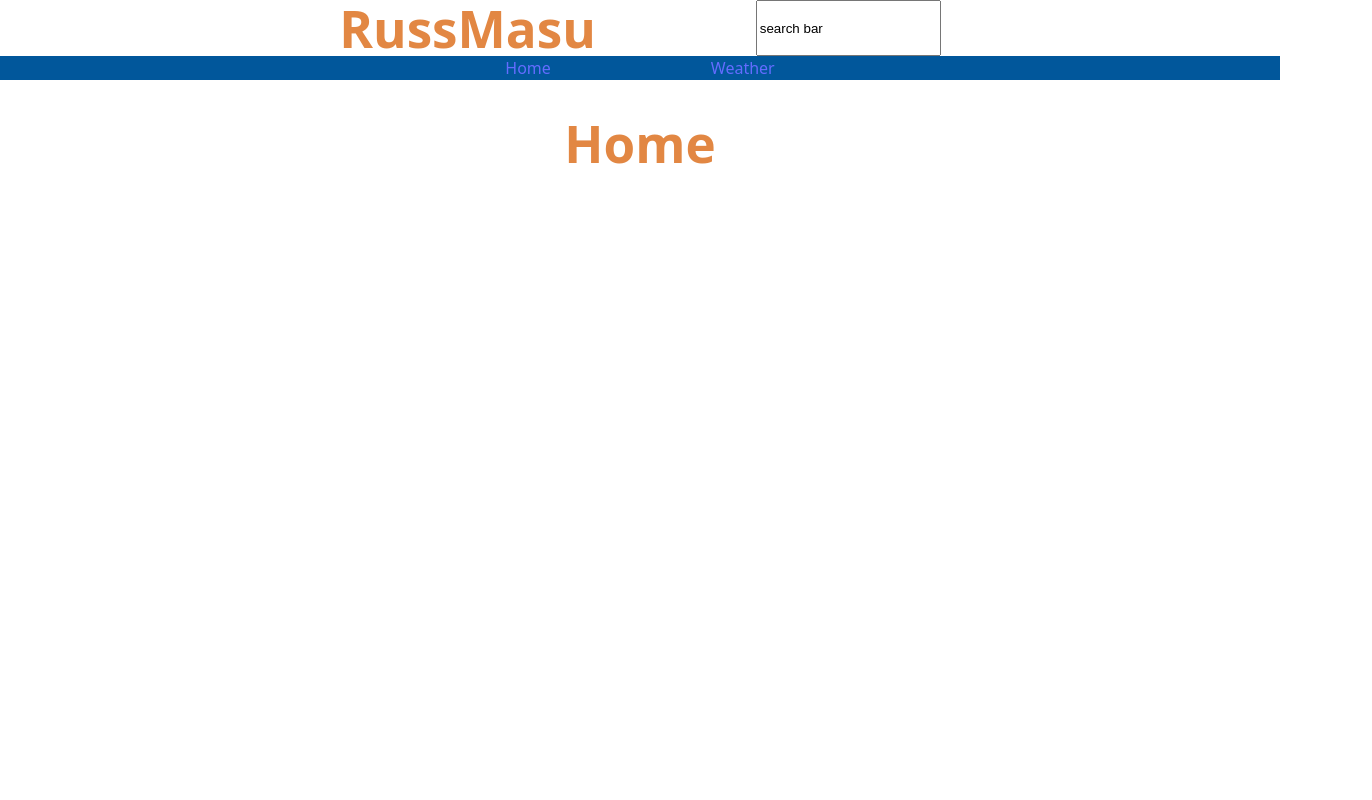
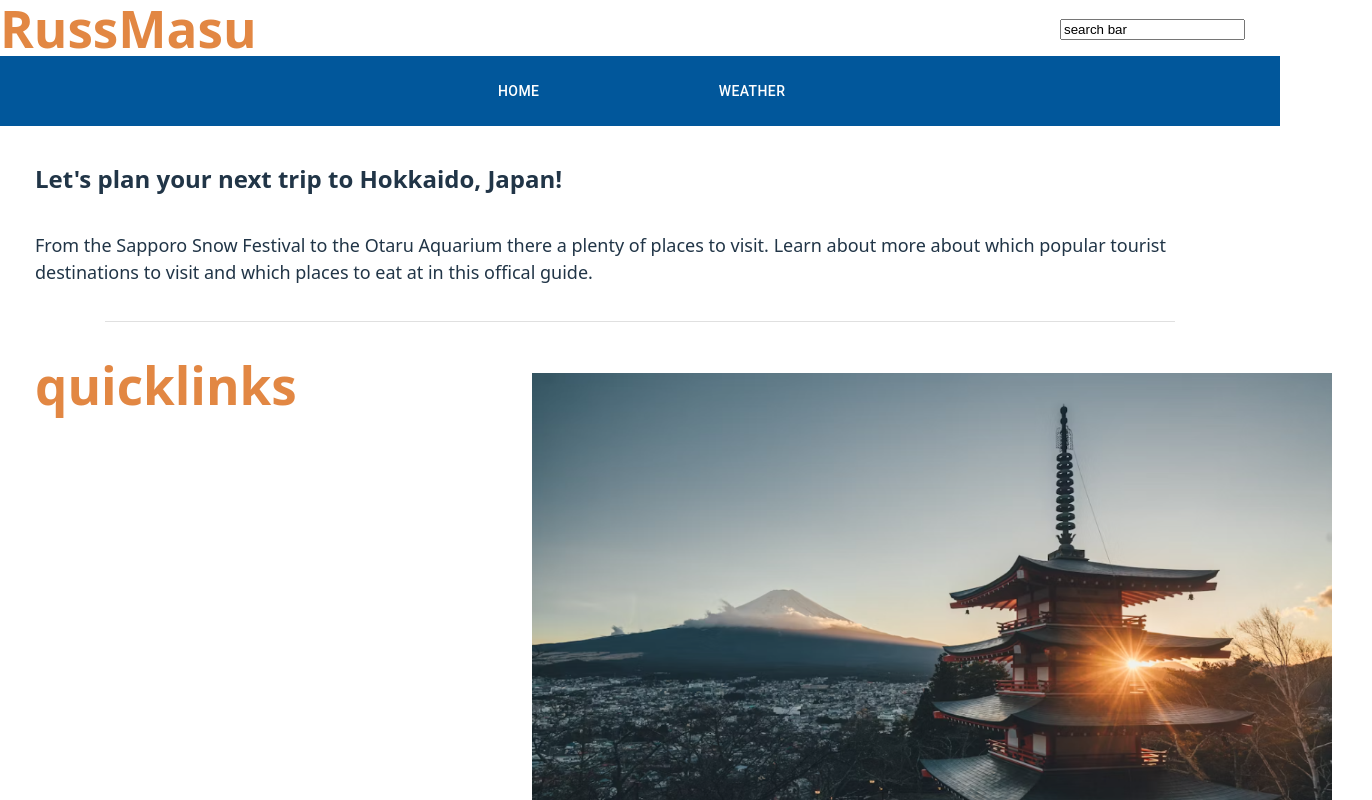
Before and after one commit to RussMasu/React-Web-App, a React (Vite) app in the folder frontend/vite-project/: page / in a window 1280 px wide. Shown: the top 800 px of the page, 1372 px wide, since content can reach past the window. Built offline with nearby package versions, Linux system fonts and the light colour scheme.

Commit message:
improved layout, added temple picture to home page

```diff
--- a/frontend/vite-project/src/App.css
+++ b/frontend/vite-project/src/App.css
@@ -1,4 +1,4 @@
 #root {
   width: 100%;
-  text-align: center;
+  text-align: left;
 }
--- a/frontend/vite-project/src/App.jsx
+++ b/frontend/vite-project/src/App.jsx
@@ -5,6 +5,7 @@ import {
     BrowserRouter as Router,
     Routes,
     Route,
+    Link
 } from "react-router";
 import Home from "./pages";
 import Weather from "./pages/weather";
@@ -12,13 +13,13 @@ import Weather from "./pages/weather";
 function App() {
   return (
     <Router>
-      <Stack justifyContent="center" direction="row" spacing={20}>
+      <Stack justifyContent="space-between" direction="row" spacing={20}>
         <h1>RussMasu</h1>
-        <input value="search bar"></input>
+        <Box alignContent="center"><input value="search bar"></input></Box>
       </Stack>
-      <Stack justifyContent="center" direction="row" spacing={20} sx={{bgcolor:"#01579b"}}>
-        <a href="/">Home</a>
-        <a href="/weather">Weather</a>
+      <Stack justifyContent="center" direction="row" spacing={20} sx={{bgcolor:"#01579b", height:"70px"}}>
+        <Button component={Link} to="/" sx={{color:"#ffffff"}}>Home</Button>
+        <Button component={Link} to="/weather"sx={{color:"#ffffff"}}>Weather</Button>
       </Stack>
       <Routes>
           <Route exact path="/" element={<Home />} />
--- a/frontend/vite-project/src/index.css
+++ b/frontend/vite-project/src/index.css
@@ -14,26 +14,34 @@
 }
 
 a {
-  font-weight: 500;
-  color: #646cff;
+  font-weight: bold;
+  font-size: 20px;
+  color: #ffffff;
   text-decoration: inherit;
 }
 a:hover {
   color: #535bf2;
 }
-
 body {
   margin: 0;
   place-items: center;
   min-width: 320px;
   min-height: 100vh;
 }
-
 h1 {
   color: #e28743;
   font-size: 3.2em;
   line-height: 1.1;
   margin: 35px;
+}
+h2{
+  margin: 35px;
+}
+p{
+  margin: 35px;
+}
+img{
+  margin-top: 35px;
 }
 input{
   margin-left: 35px;
@@ -43,10 +51,10 @@ button {
   border-radius: 8px;
   border: 1px solid transparent;
   padding: 0.6em 1.2em;
-  font-size: 1em;
-  font-weight: 500;
+  font-size: 18px;
+  font-weight: 600;
   font-family: inherit;
-  background-color: #1a1a1a;
+  color: #ffffff;
   cursor: pointer;
   transition: border-color 0.25s;
 }
@@ -67,6 +75,6 @@ button:focus-visible {
     color: #747bff;
   }
   button {
-    background-color: #f9f9f9;
+    background-color: #01579b;
   }
 }
--- a/frontend/vite-project/src/pages/index.jsx
+++ b/frontend/vite-project/src/pages/index.jsx
@@ -1,9 +1,27 @@
 import React from "react";
+import { Divider, Stack, Box } from '@mui/material';
+import picTemple from '../assets/temple.png';
+
 
 const Home = () => {
     return (
         <div>
-            <h1>Home</h1>
+            <h2>Let's plan your next trip to Hokkaido, Japan!</h2>
+            <p style={{fontSize:"18px"}}>From the Sapporo Snow Festival to the Otaru Aquarium there a plenty of places to visit.  Learn about more about which popular tourist destinations to visit and which places to eat at in this offical guide. </p>
+            <Divider style={{marginLeft:"105px",marginRight:"105px"}}></Divider>
+            <Stack justifyContent="" direction="row" spacing={20}>
+                <Box>
+                    <h1>quicklinks</h1>
+                </Box>
+                <Box>
+                    <figure>
+                    <img src={picTemple} alt='Chureito Pagoda' width="800" height="500"/>
+                    <figcaption>Chureito Pagoda with Mount Fuji.</figcaption>
+                    </figure>
+                    <h3>Title</h3>
+                    <p>Sample Text</p>
+                </Box>
+            </Stack>
         </div>
     );
 };
```
Also changed, not shown: frontend/vite-project/src/assets/temple.png (added), 1 other file (tests, documents, lock files or other folders).
